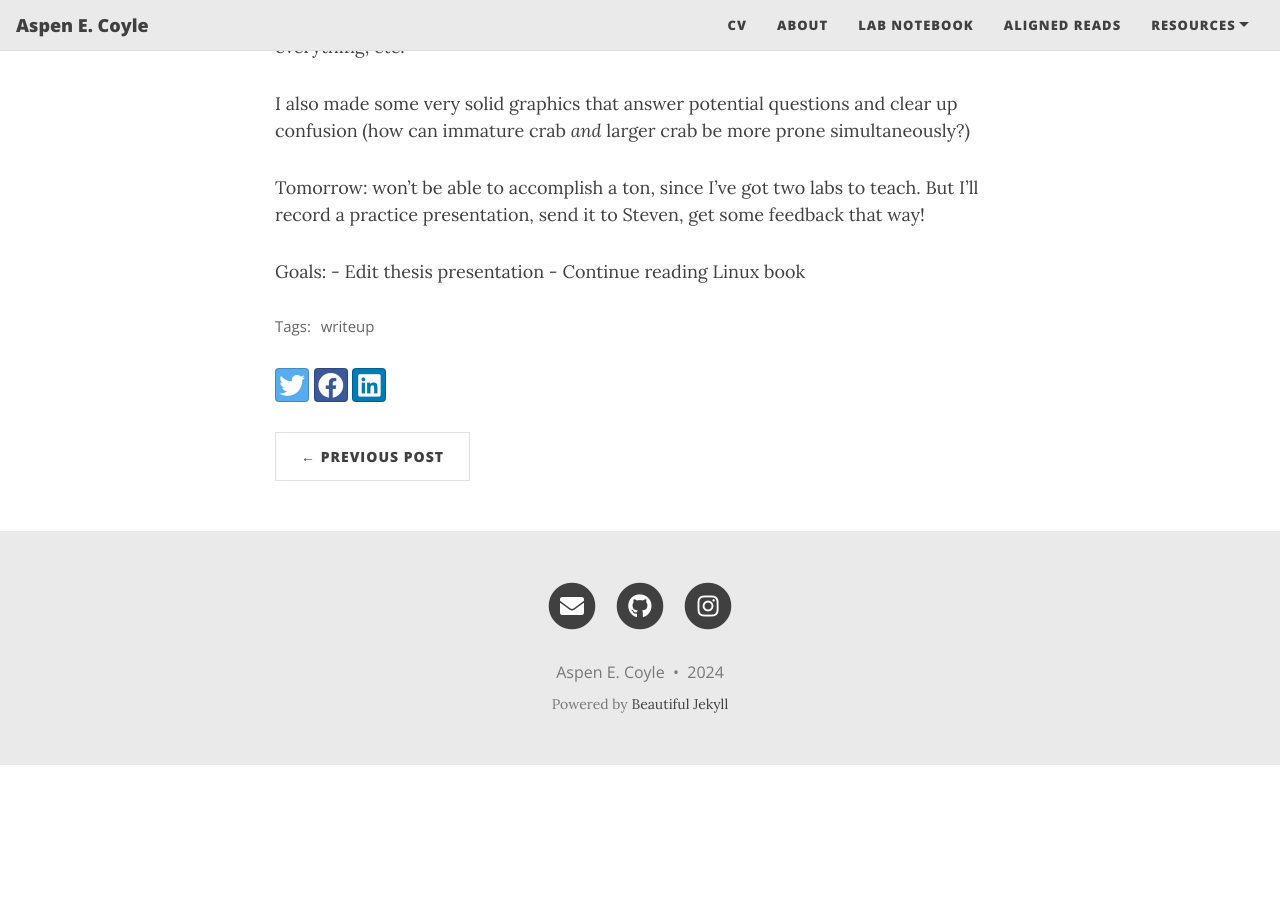
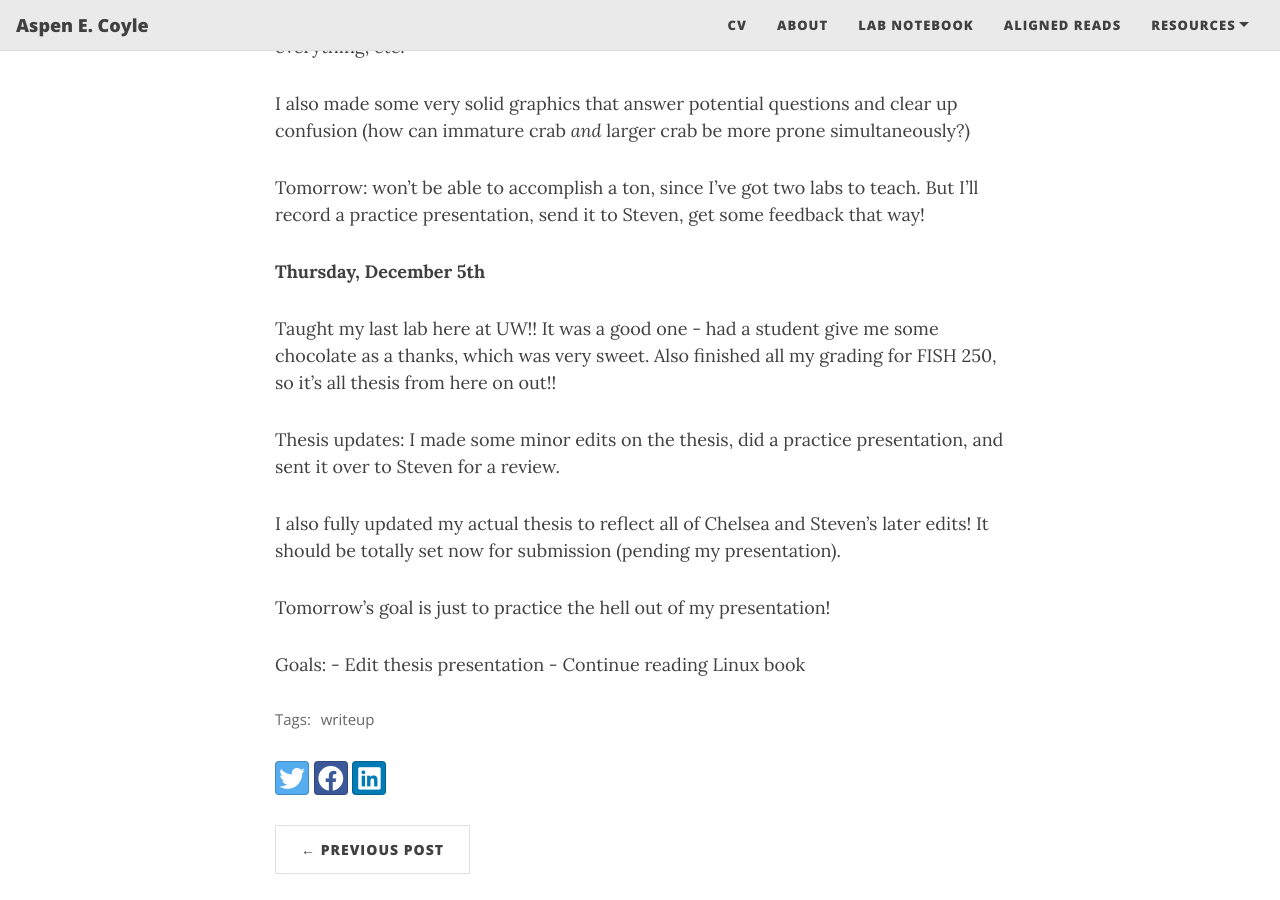
Before and after one commit to aspencoyle/aspencoyle.github.io, a Jekyll site: the page built from _posts/2024-12-01-December_posts.md, in a window 1280 px wide and 900 px high, scrolled down 1447 px. Built offline with Jekyll 4.4.1, drawn with Linux system fonts in a browser that asks for light colours; nearby versions of some CDN libraries; before the commit the page ends 2212 px from its top, so only the background shows below that.

Commit message:
new notebook post

```diff
--- a/_posts/2024-12-01-December_posts.md
+++ b/_posts/2024-12-01-December_posts.md
@@ -43,6 +43,16 @@ I also made some very solid graphics that answer potential questions and clear u
 
 Tomorrow: won't be able to accomplish a ton, since I've got two labs to teach. But I'll record a practice presentation, send it to Steven, get some feedback that way!
 
+**Thursday, December 5th**
+
+Taught my last lab here at UW!! It was a good one - had a student give me some chocolate as a thanks, which was very sweet. Also finished all my grading for FISH 250, so it's all thesis
+from here on out!!
+
+Thesis updates: I made some minor edits on the thesis, did a practice presentation, and sent it over to Steven for a review.
+
+I also fully updated my actual thesis to reflect all of Chelsea and Steven's later edits! It should be totally set now for submission (pending my presentation).
+
+Tomorrow's goal is just to practice the hell out of my presentation!
 
 Goals:
     - Edit thesis presentation
```
